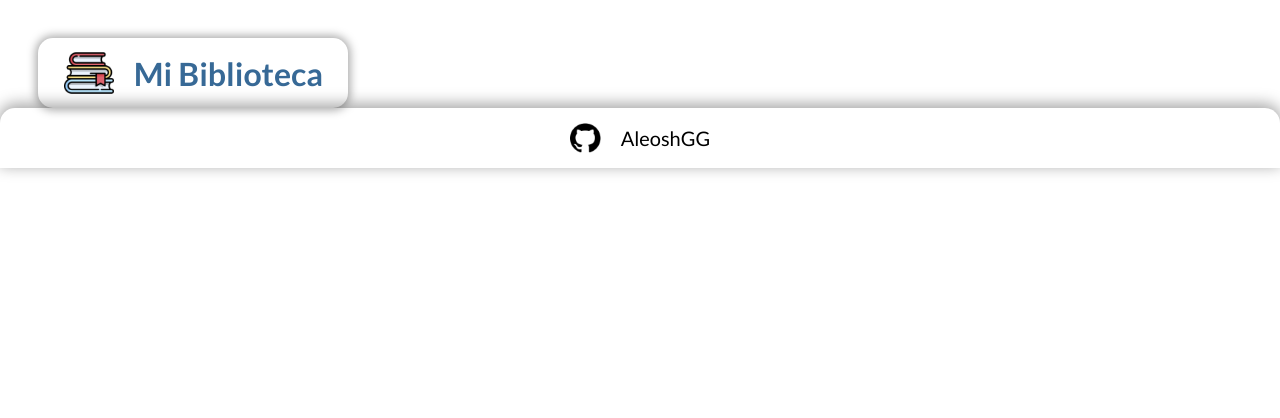
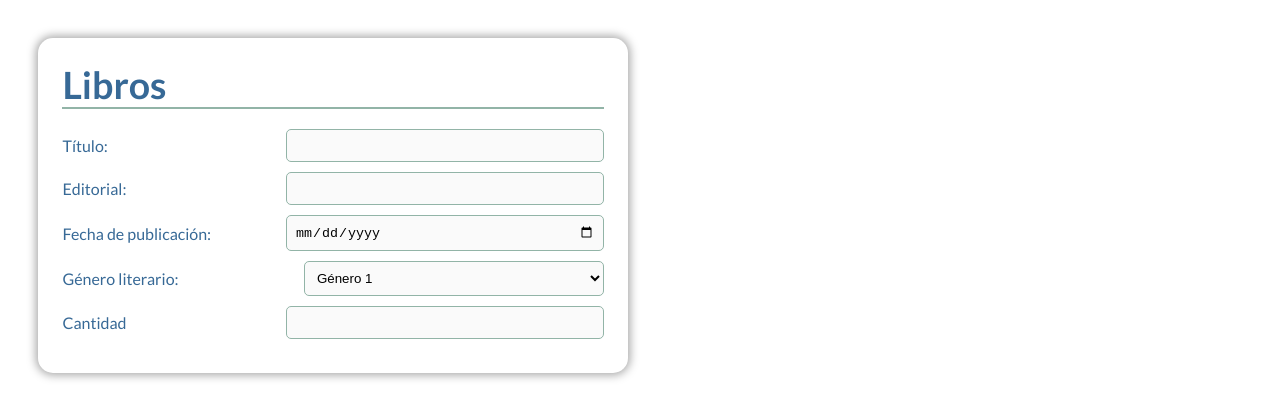
Before and after one commit to AleoshGG/MyLibrary-Front-, an Angular app: page / in a window 1280 px wide. Shown: the top 418 px of the page. Built offline with nearby package versions, Linux system fonts and the light colour scheme.

Commit message:
Terminado formulario libros

```diff
--- a/src/app/app.component.css
+++ b/src/app/app.component.css
@@ -0,0 +1,3 @@
+div {
+    padding: 3%;
+}
--- a/src/app/app.component.html
+++ b/src/app/app.component.html
@@ -1,2 +1,3 @@
-<app-title></app-title>
-<app-footer></app-footer>
+<div>
+  <app-form-books></app-form-books>
+</div>
--- a/src/app/app.module.ts
+++ b/src/app/app.module.ts
@@ -5,12 +5,14 @@ import { AppRoutingModule } from './app-routing.module';
 import { AppComponent } from './app.component';
 import { TitleComponent } from './title/title.component';
 import { FooterComponent } from './footer/footer.component';
+import { FormBooksComponent } from './books/form-books/form-books.component';
 
 @NgModule({
   declarations: [
     AppComponent,
     TitleComponent,
-    FooterComponent
+    FooterComponent,
+    FormBooksComponent
   ],
   imports: [
     BrowserModule,
--- /dev/null
+++ b/src/app/books/form-books/form-books.component.css
@@ -0,0 +1,44 @@
+.form-content {
+    width: 45%;
+    box-shadow: 0px 0px 10px 2px #0000005b;
+    border-radius: 15px;
+    padding: 2%;
+}
+
+.info {
+    color: #376996;
+    font-size: 25px;
+}
+
+.info > hr {
+    border: 1px #92B4A7 solid;
+    margin-bottom: 20px;
+}
+
+.info > h2, hr {
+    margin: 0;
+}
+
+.form {
+    display: flex;
+    flex-direction: column;
+}
+
+.require {
+    display: flex;
+    justify-content: space-between;
+    padding-bottom: 10px;
+    align-items: center;
+}
+
+.label {
+    color: #376996;
+}
+
+.input {
+    border: 1px #92B4A7 solid;
+    background: #FAFAFA;
+    width: 300px;
+    border-radius: 5px;
+    padding: 8px;
+}
--- /dev/null
+++ b/src/app/books/form-books/form-books.component.html
@@ -0,0 +1,31 @@
+<div class="form-content">
+  <div class="info">
+    <h2>Libros</h2>
+    <hr />
+  </div>
+
+  <div class="form">
+    <div class="require">
+      <label for="title" class="label">Título:</label>
+      <input type="text" name="title" class="input" />
+    </div>
+    <div class="require">
+      <label for="editorial" class="label">Editorial:</label>
+      <input type="text" name="editorial" class="input" />
+    </div>
+    <div class="require">
+      <label for="date_publication" class="label">Fecha de publicación:</label>
+      <input type="date" class="input" />
+    </div>
+    <div class="require">
+      <label for="literary_genre" class="label">Género literario:</label>
+      <select name="" id="" class="input">
+        <option value="">Género 1</option>
+      </select>
+    </div>
+    <div class="require">
+      <label for="amount" class="label">Cantidad</label>
+      <input type="number" class="input" />
+    </div>
+  </div>
+</div>
```
Also changed, not shown: src/app/books/books.module.ts (added, +17 -0 lines), src/app/books/form-books/form-books.component.ts (added, +10 -0 lines).
